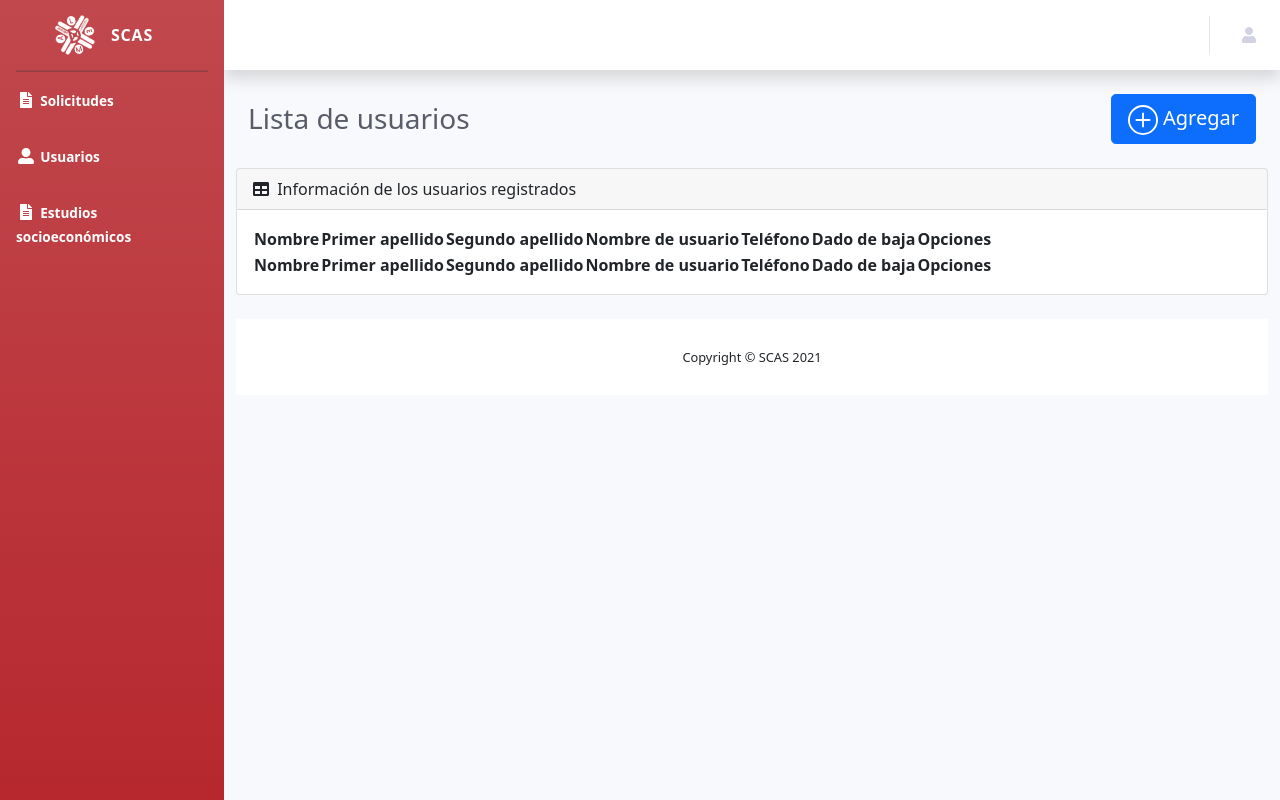
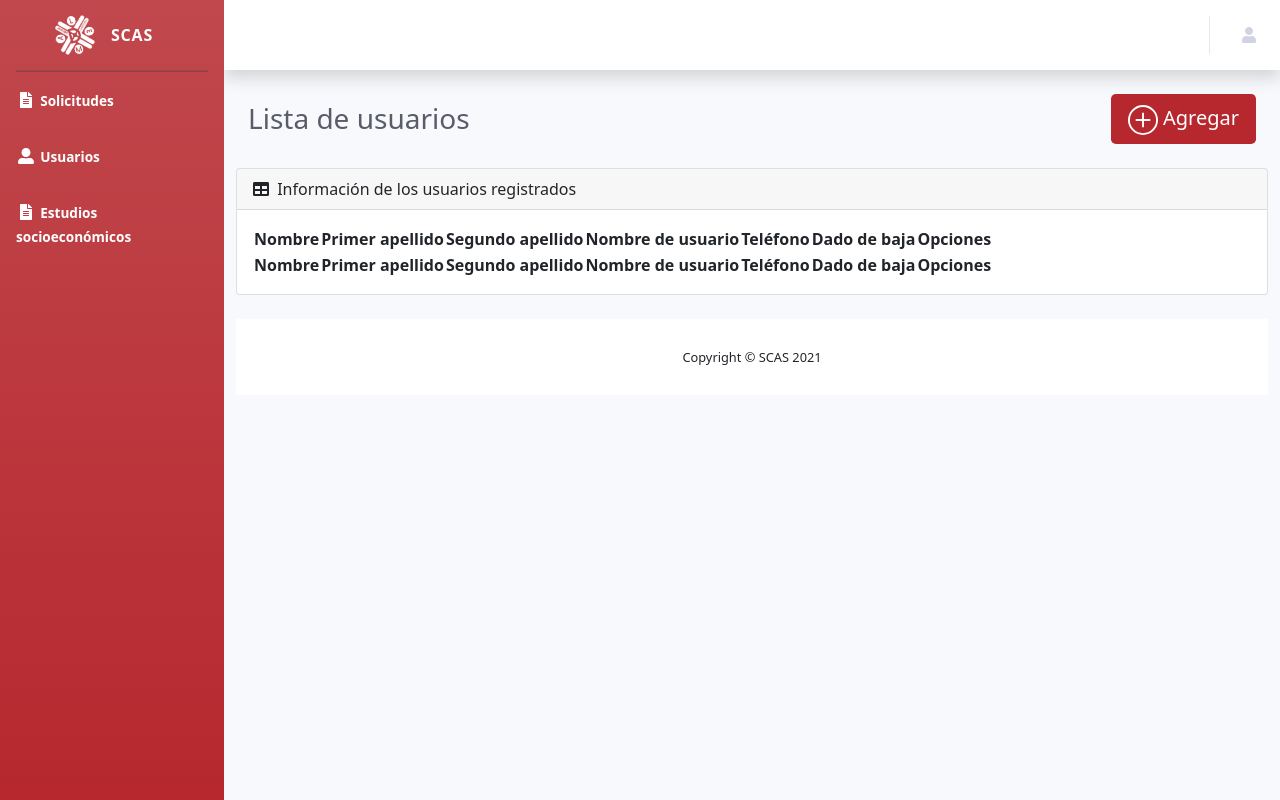
Before and after one commit to juanca1499/scas, a Django app: page /usuarios/ in a window 1280 px wide. Run offline with Django 3.2, Linux system fonts and the light colour scheme; data comes from the database, SQL or seed files in the repository; data that the repository does not hold is empty; parts of the project's set-up code (start-up, migrations or seed data) failed here and were passed over; some libraries are stand-ins or nearby versions; some web fonts are replaced.

Commit message:
Prueba de aceptación de listar usuarios

```diff
--- /dev/null
+++ b/pruebas_aceptacion/features/steps/listar_usuarios.py
@@ -0,0 +1,6 @@
+from behave import given, when, then
+import time
+
+@then(u'puedo ver una lista con todos los usuarios registrados en el sistema.')
+def step_impl(context):
+    context.test.assertIn('Lista de usuarios', context.driver.page_source)
--- a/usuarios/templates/usuarios/usuario_list.html
+++ b/usuarios/templates/usuarios/usuario_list.html
@@ -10,7 +10,7 @@
                 Lista de usuarios
             </div>
             <div class="col-md-auto">
-                <a class="btn btn-primary btn-lg" href="{% url 'usuarios:nuevo' %}" id="agregar">
+                <a class="btn btn-lg" style="background-color: #b6282e;color:rgb(255, 255, 255)" href="{% url 'usuarios:nuevo' %}" id="agregar">
                     <!-- Se especifica que icono se mostrara en el botón que utilizamos para agregar nuevos usuarios -->
                     <svg xmlns="http://www.w3.org/2000/svg" width="30" height="30" fill="currentColor" class="bi bi-plus-circle" viewBox="0 0 16 16">
                         <path d="M8 15A7 7 0 1 1 8 1a7 7 0 0 1 0 14zm0 1A8 8 0 1 0 8 0a8 8 0 0 0 0 16z"/>
```
